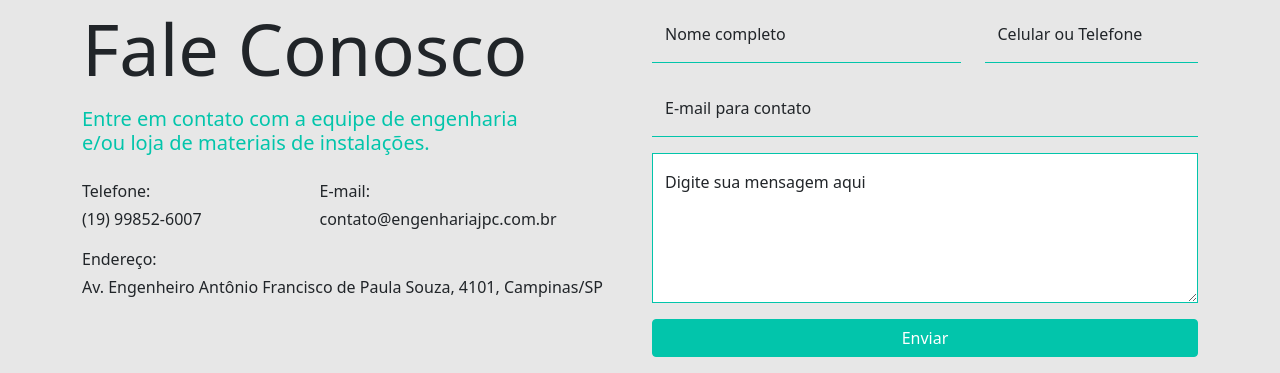
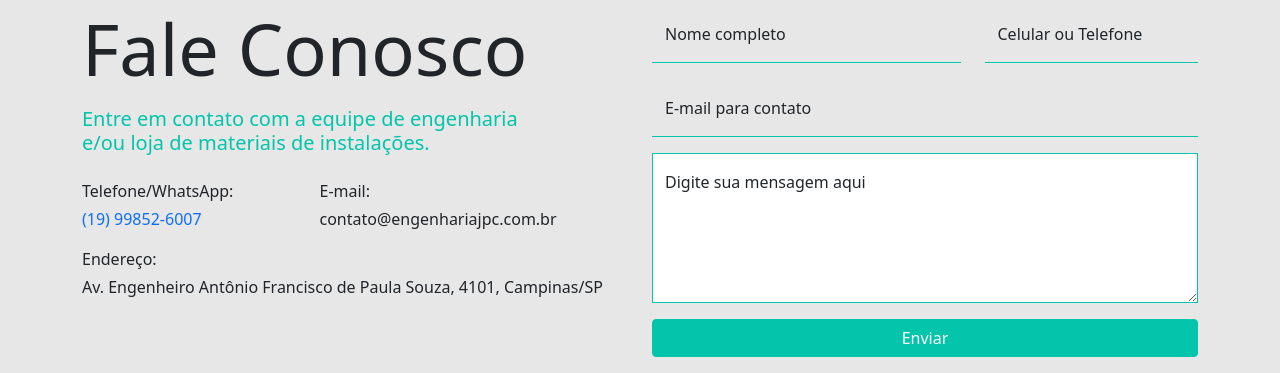
Before and after one commit to mga98/jpc-engenharia, a Django app: page / in a window 1280 px wide. Shown: the part 1809-2182 px from the top of the page. Run offline with Django 4.2, Linux system fonts and the light colour scheme.

Commit message:
minor adjustments

```diff
--- a/base_templates/global/partials/_footer.html
+++ b/base_templates/global/partials/_footer.html
@@ -12,8 +12,8 @@
           <h3>Contato</h3>
           <div class="row">
             <div class="col-md-6">
-              <p class="mb-1">Telefone</p>
-              <p>(19) 99852-6007</p>
+              <p class="mb-1">Telefone/WhatsApp</p>
+              <a href="https://api.whatsapp.com/send/?phone=5519998526007&text&type=phone_number&app_absent=0" target="_blank">(19) 99852-6007</a>
             </div>
             <div class="col-md-6">
               <p class="mb-1">E-mail</p>
--- a/base_templates/global/partials/_head.html
+++ b/base_templates/global/partials/_head.html
@@ -4,7 +4,7 @@
 <meta http-equiv="X-UA-Compatible" content="IE=edge">
 <meta name="viewport" content="width=device-width, initial-scale=1.0">
 
-<link rel="icon" type="image/x-icon" href="/img/logo.png">
+<link rel="icon" type="image/x-icon" href="{% static 'global/img/logo.png' %}">
 <!-- Bootstrap -->
 <link href="https://cdn.jsdelivr.net/npm/bootstrap@5.0.2/dist/css/bootstrap.min.css" rel="stylesheet"
   integrity="sha384-EVSTQN3/azprG1Anm3QDgpJLIm9Nao0Yz1ztcQTwFspd3yD65VohhpuuCOmLASjC" crossorigin="anonymous">
--- a/base_templates/global/partials/_header.html
+++ b/base_templates/global/partials/_header.html
@@ -3,7 +3,7 @@
 <!-- NAVBAR -->
 <nav class="navbar fixed-top navbar-expand-lg py-3 navbar-dark bg-dark" id="navbar">
     <div class="container">
-        <a href="#" class="navbar-brand">
+        <a href="{% url 'projects:home' %}" class="navbar-brand">
         <img src="{% static 'global/img/logo.png' %}" alt="logo">
         JP.C Engenharia
         </a>
--- a/projects/templates/projects/pages/home.html
+++ b/projects/templates/projects/pages/home.html
@@ -77,7 +77,7 @@
           <div class="col-md-5 order-md-2 order-1 my-3">
             <div class="row justify-content-center">
               <p class="display-1 mx-md-5">Projetos</p>
-              <a href="" class="" id="projects-link">Ver mais...</a>
+              <a href="{% url 'projects:projects_all' %}" class="" id="projects-link">Ver mais...</a>
             </div>
           </div>
         </div>
@@ -145,8 +145,8 @@
                   instalações.</p>
               </div>
               <div class="col-md-5">
-                <p class="mb-1">Telefone:</p>
-                <p>(19) 99852-6007</p>
+                <p class="mb-1">Telefone/WhatsApp:</p>
+                <a href="https://api.whatsapp.com/send/?phone=5519998526007&text&type=phone_number&app_absent=0" target="_blank">(19) 99852-6007</a>
               </div>
               <div class="col-md-5">
                 <p class="mb-1">E-mail:</p>
--- a/projects/urls.py
+++ b/projects/urls.py
@@ -2,7 +2,9 @@ from django.urls import path
 
 from . import views
 
+app_name = 'projects'
+
 urlpatterns = [
     path('', views.home, name='home'),
-    path('projects/', views.projects_view, name='projects'),
+    path('projects/all/', views.projects_view, name='projects_all'),
 ]
--- a/projects/views.py
+++ b/projects/views.py
@@ -6,4 +6,4 @@ def home(request):
 
 
 def projects_view(request):
-    return render(request)
+    return render(request, 'projects/pages/projects.html')
```
Also changed, not shown: projects/templates/projects/pages/projects.html (added, +7 -0 lines).
